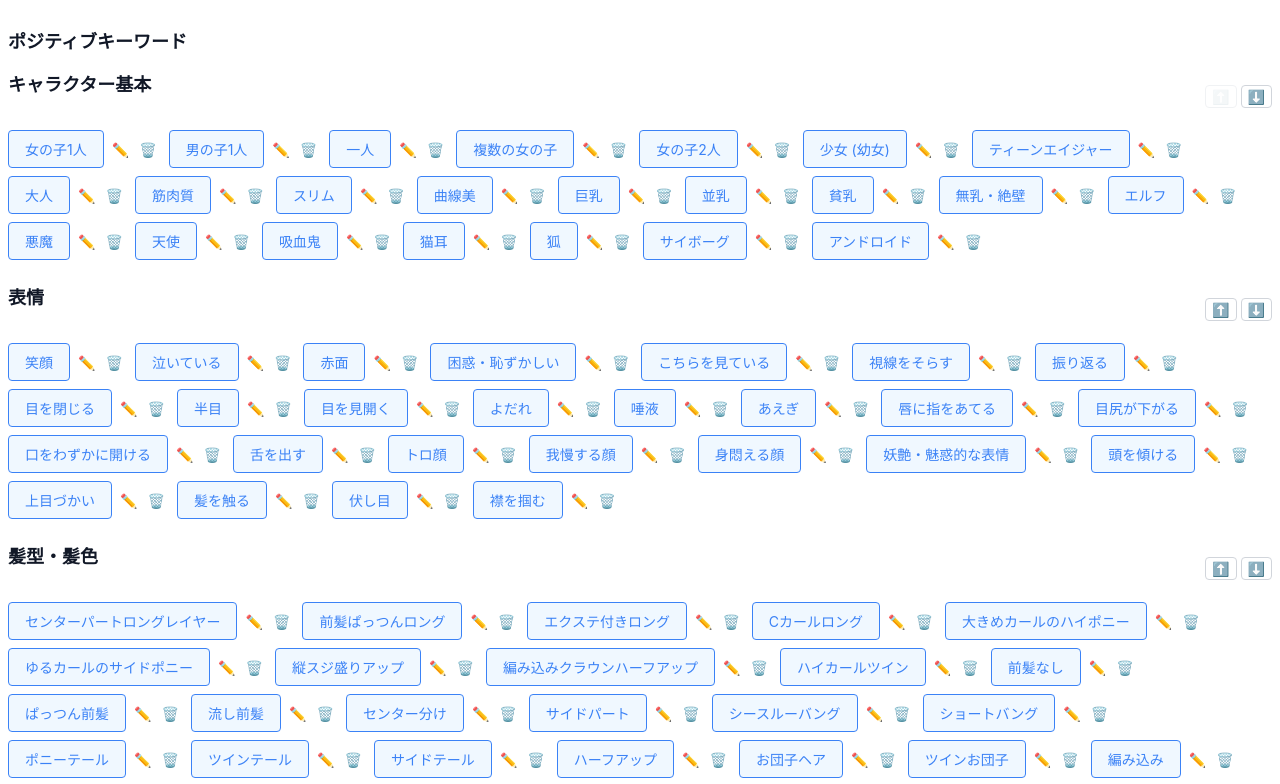
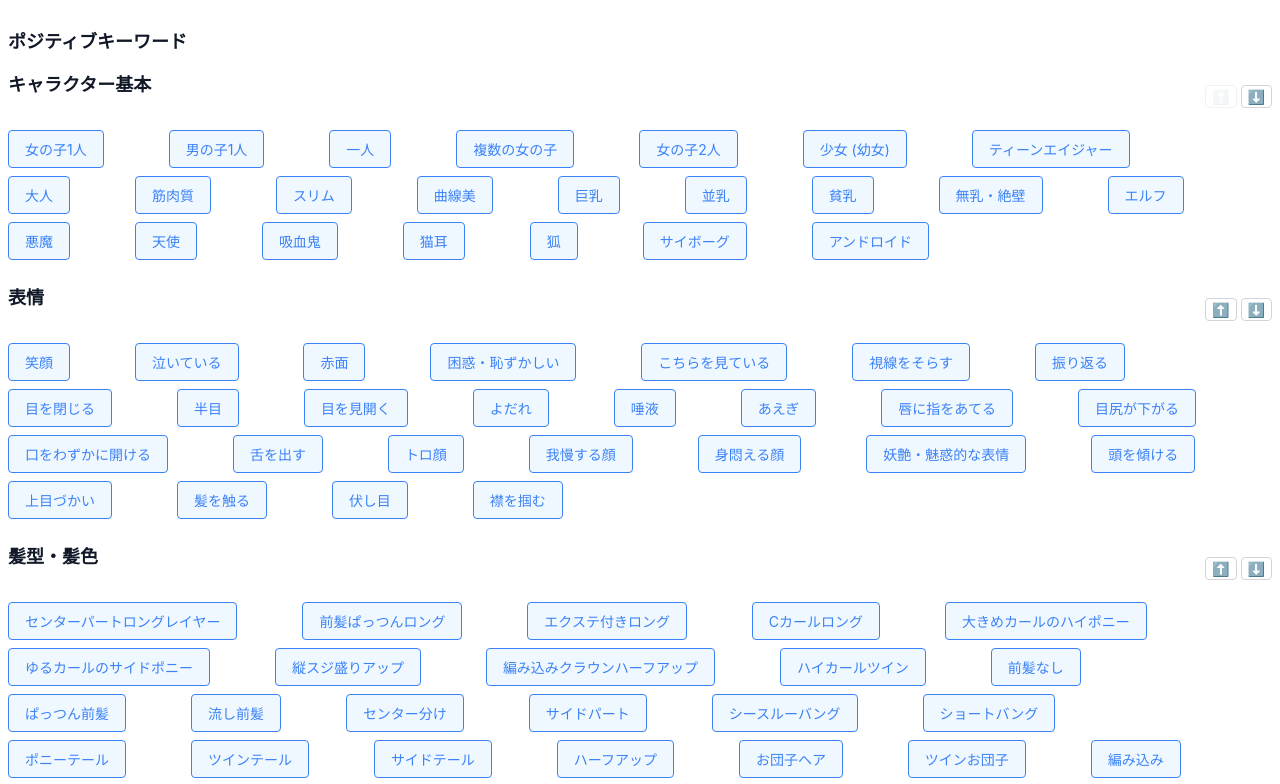
Before and after one commit to koharyou1215/Prompt-Builder, a React (Vite) app: page / in a window 1280 px wide. Shown: the part 920-1704 px from the top of the page. Built offline with nearby package versions, Linux system fonts and the light colour scheme; no server answers.

Commit message:
Change keyword edit/delete buttons to show on hover only

```diff
--- a/src/components/KeywordSelector.module.css
+++ b/src/components/KeywordSelector.module.css
@@ -106,7 +106,12 @@
 .keywordActions {
   display: flex;
   gap: 2px;
-  opacity: 1; /* Always visible */
+  opacity: 0;
+  transition: opacity 0.2s;
+}
+
+.keywordWrapper:hover .keywordActions {
+  opacity: 1;
 }
 
 /* Edit button */
```
